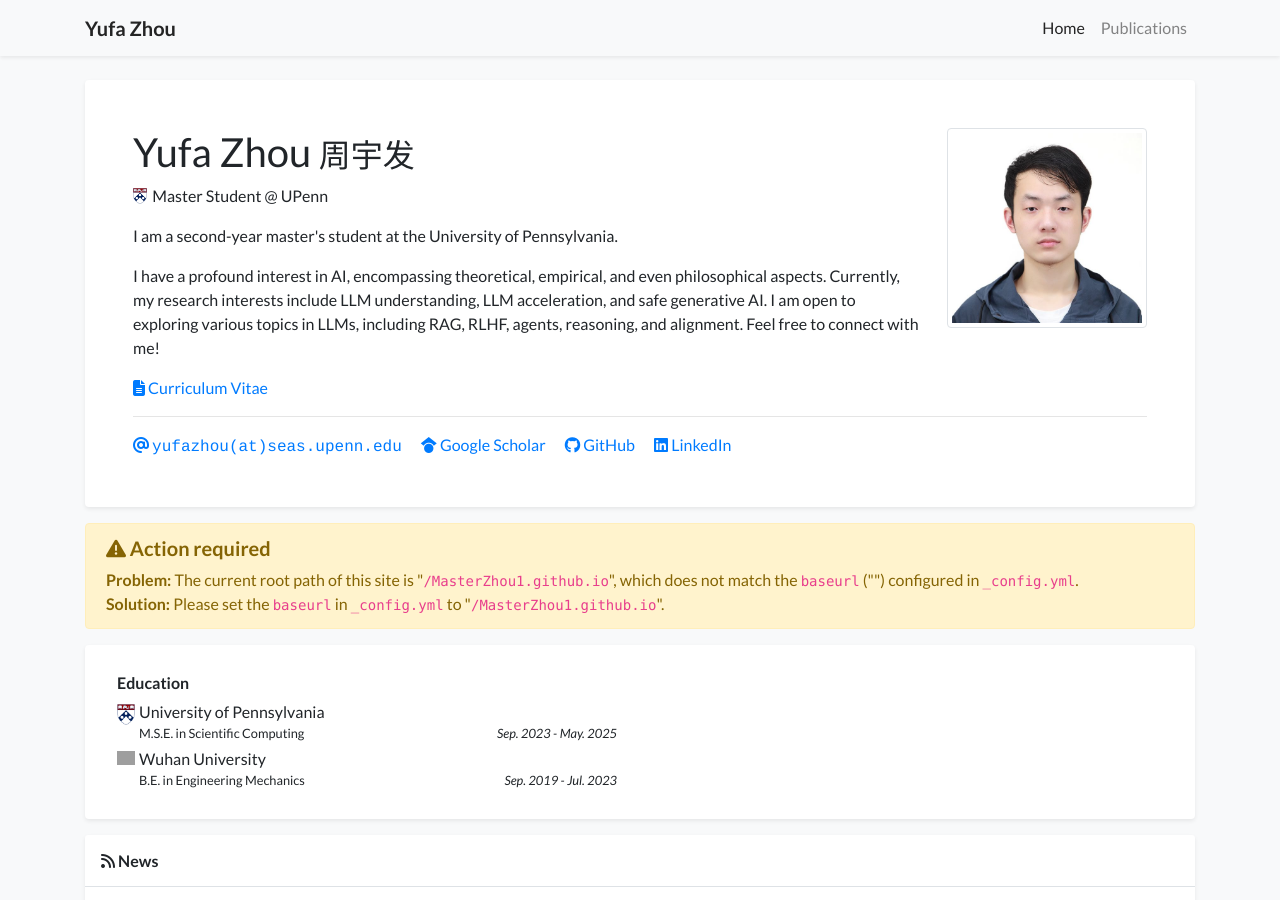
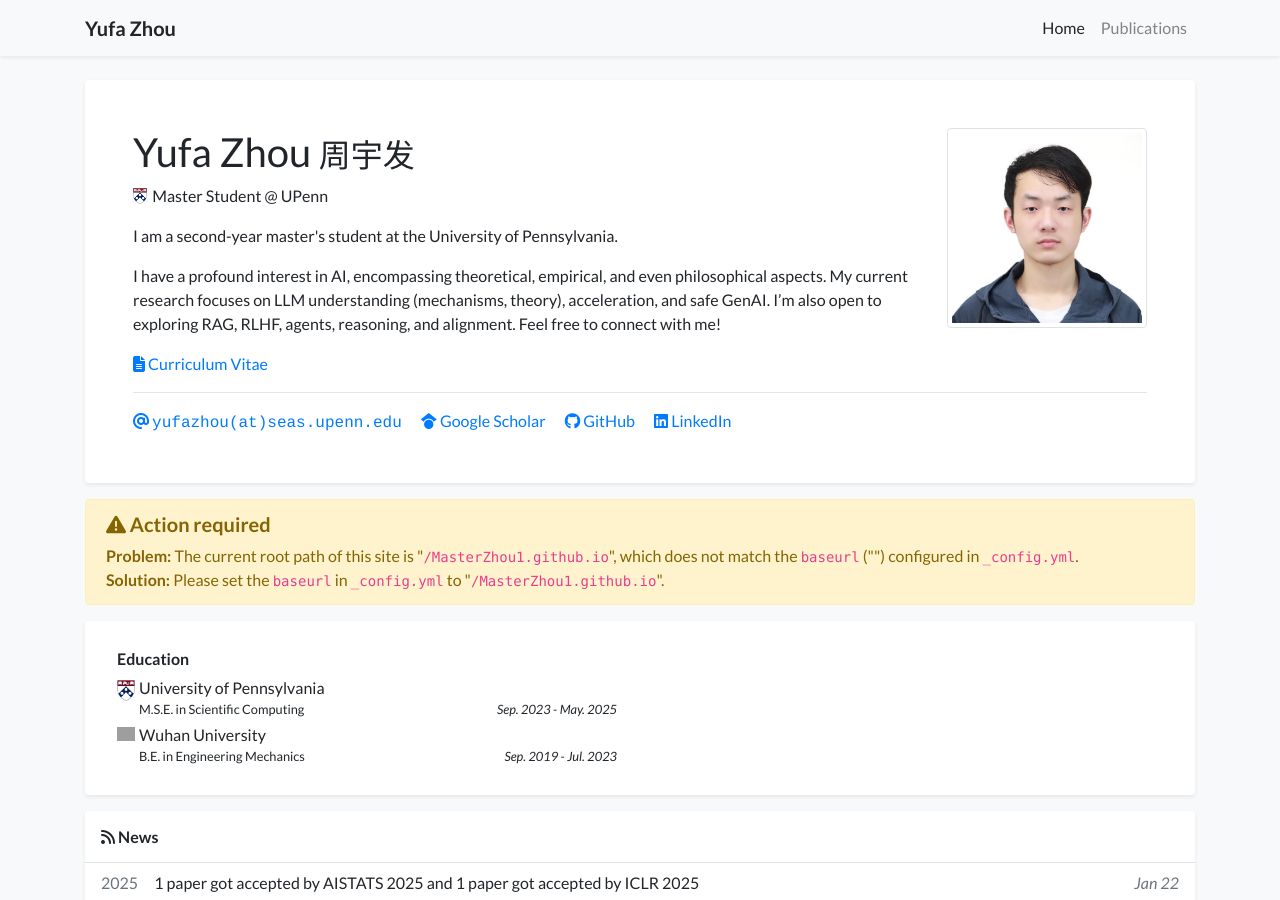
Before and after one commit to MasterZhou1/MasterZhou1.github.io, a Jekyll site: the page built from index.html, in a window 1280 px wide and 900 px high. Built offline with Jekyll 4.4.1, drawn with Linux system fonts in a browser that asks for light colours; nearby versions of some CDN libraries; a style sheet for code colours, icons or effects is not loaded; grey boxes are pictures that could not be loaded.

Commit message:
Update profile.yml

```diff
--- a/_data/profile.yml
+++ b/_data/profile.yml
@@ -27,8 +27,8 @@
   </p>
   <p>
     I have a profound interest in AI, encompassing theoretical, empirical, and even philosophical aspects.
-    Currently, my research interests include LLM understanding, LLM acceleration, and safe generative AI.
-    I am open to exploring various topics in LLMs, including RAG, RLHF, agents, reasoning, and alignment.
+    My current research focuses on LLM understanding (mechanisms, theory), acceleration, and safe GenAI.
+    I’m also open to exploring RAG, RLHF, agents, reasoning, and alignment.
     Feel free to connect with me!
   </p>
 
```
